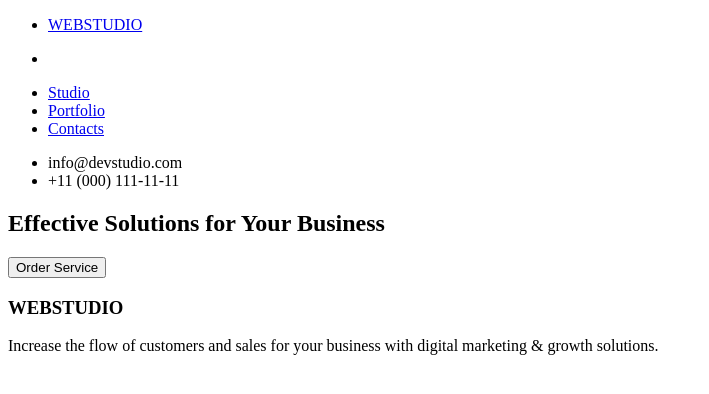
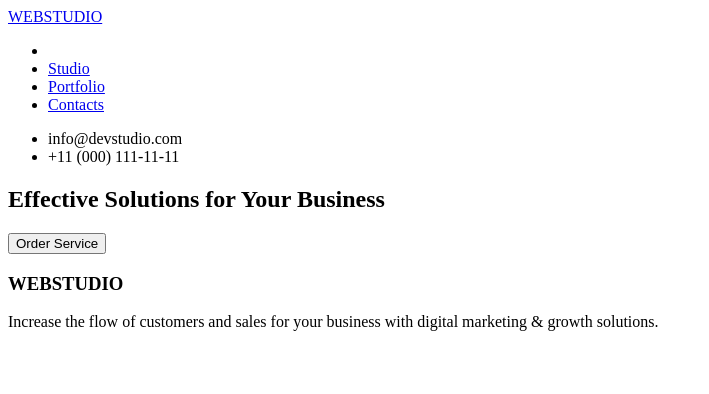
Before and after one commit to Ruslan-33/goit-markup-hw-01, a plain HTML site: page index.html in a window 1280 px wide. Shown: the whole page, without its empty margins (0-709 px from the left). Drawn offline with Linux system fonts and the light colour scheme.

Commit message:
Update index.html

```diff
--- a/index.html
+++ b/index.html
@@ -9,10 +9,9 @@
     <header>
       <div>
         <nav>
+          <a href="#https://github.com/Ruslan-33/goit-markup-hw-01.git">WEBSTUDIO</a>
           <ul>
-            <li><a href="#WEBSTUDIO">WEBSTUDIO</a></li>
-            <li><menu></menu></li>
-
+            <li></li>
             <li><a href="#Studio">Studio</a></li>
             <li><a href="#Portfolio">Portfolio</a></li>
             <li><a href="#Contacts">Contacts</a></li>
```
